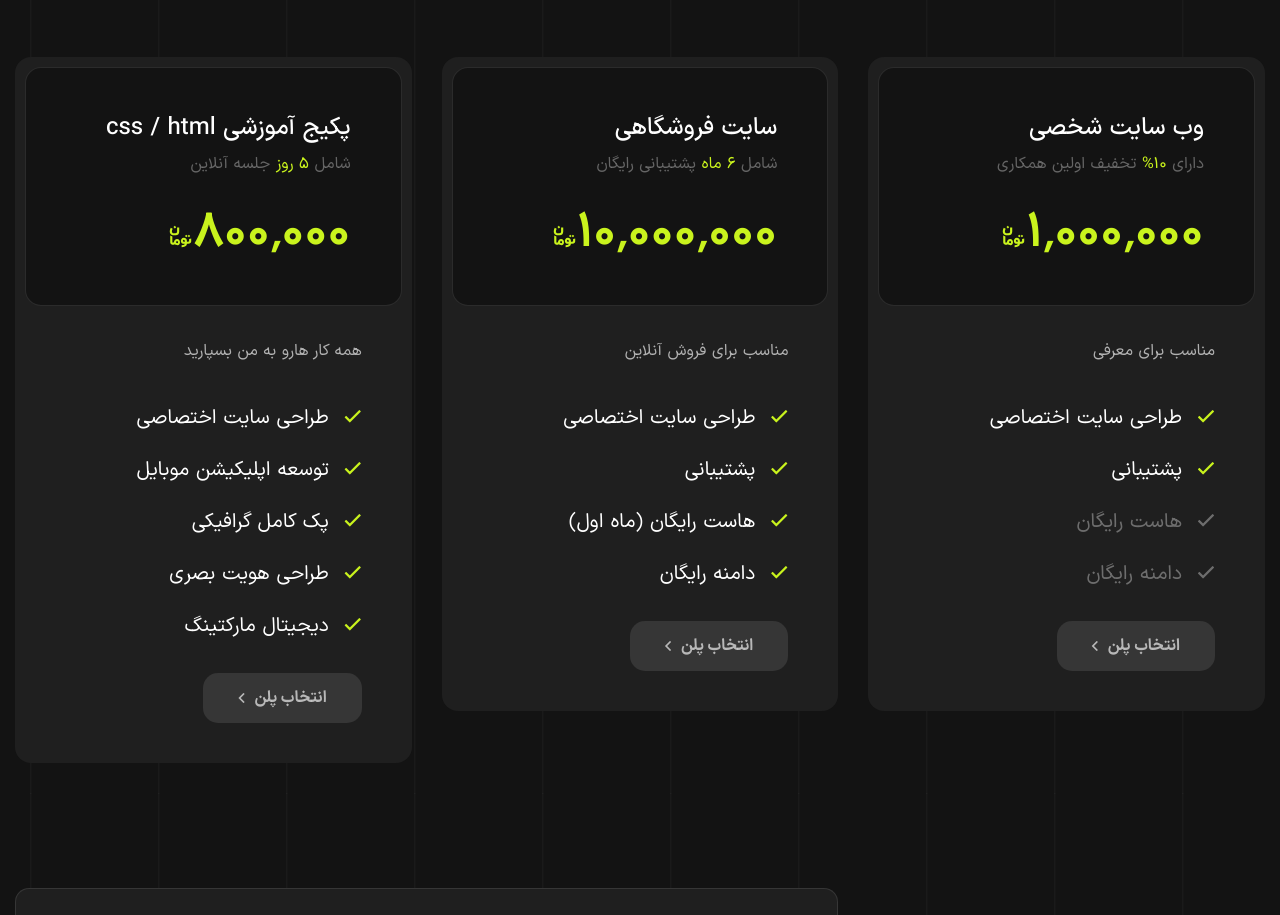
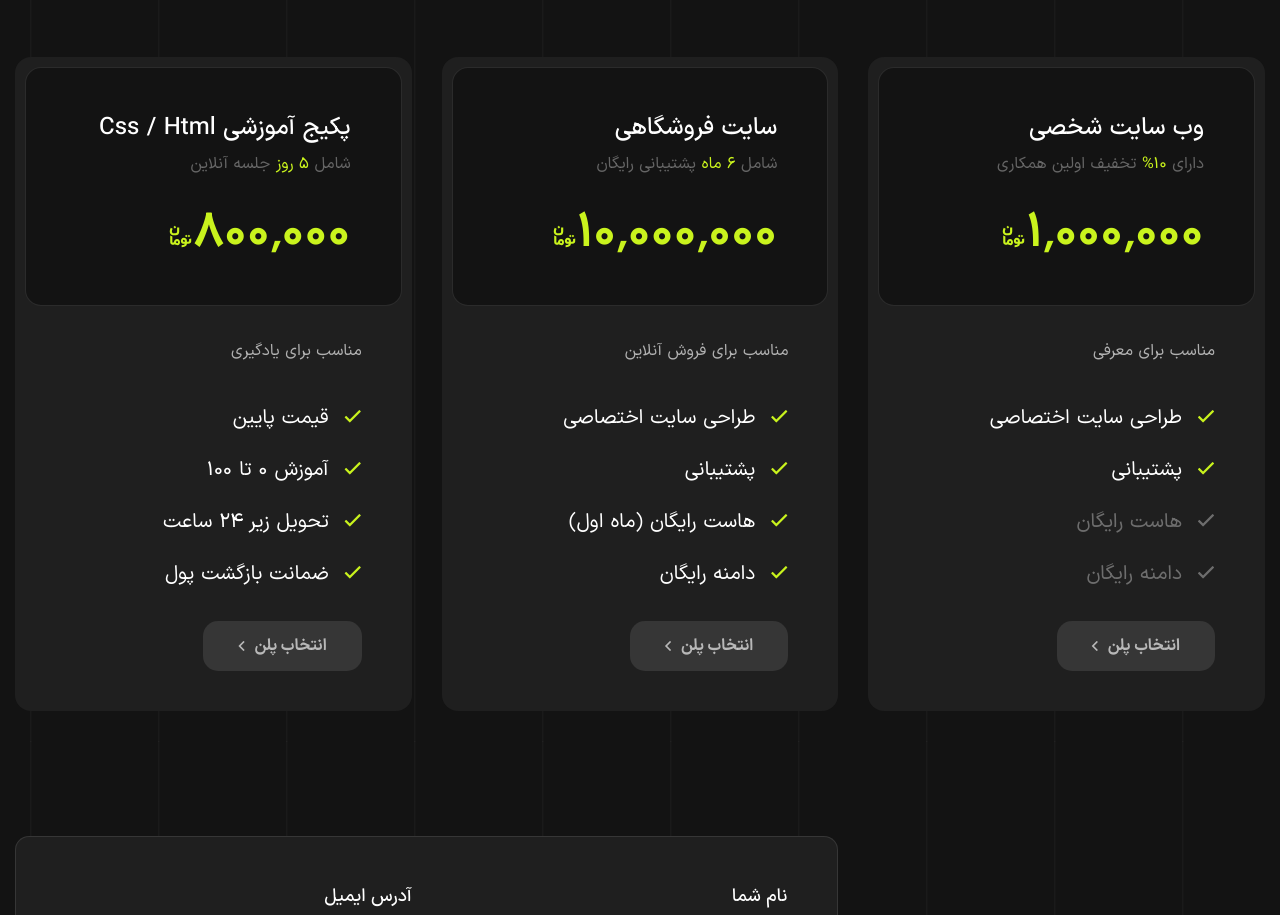
Before and after one commit to AloCarDasli/-, a plain HTML site: page index.html in a window 1280 px wide. Shown: the part 7298-8213 px from the top of the page. Drawn offline with Linux system fonts and the light colour scheme; animation ran at ten frames a second.

Commit message:
Update index.html

```diff
--- a/index.html
+++ b/index.html
@@ -846,7 +846,7 @@
                     <div class="col-lg-4 col-md-6">
                         <div class="pricing-item wow fadeInUp delay-0-6s">
                             <div class="pricing-header">
-                                <h4 class="title">پکیج آموزشی css / html</h4>
+                                <h4 class="title">پکیج آموزشی Css / Html</h4>
                                 <p class="save-percent">شامل <span>5 روز</span> جلسه آنلاین</p>
                                 <span class="price">
                                 800٬000<svg style="width: 25px; height: 25px; fill: var(--primary-color);">
@@ -858,13 +858,13 @@
                                 </svg></span>
                             </div>
                             <div class="pricing-details">
-                                <p>همه کار هارو به من بسپارید</p>
+                                <p>مناسب برای یادگیری</p>
                                 <ul>
-                                    <li>طراحی سایت اختصاصی</li>
-                                    <li>توسعه اپلیکیشن موبایل</li>
-                                    <li>پک کامل گرافیکی</li>
-                                    <li>طراحی هویت بصری</li>
-                                    <li>دیجیتال مارکتینگ</li>
+                                    <li>قیمت پایین</li>
+                                    <li>آموزش 0 تا 100</li>
+                                    <li>تحویل زیر 24 ساعت</li>
+                                    <li>ضمانت بازگشت پول</li>
+
                                 </ul>
                                 <a href="contact.html" class="theme-btn">انتخاب پلن
                                     <i class="far fa-angle-left"></i></a>
```
